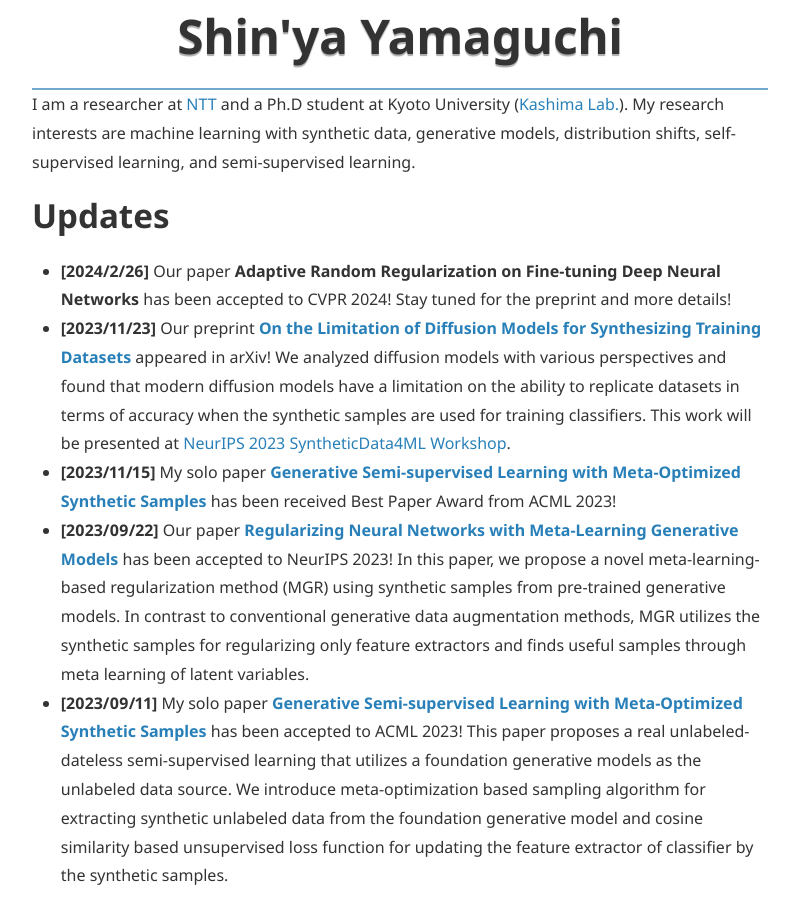
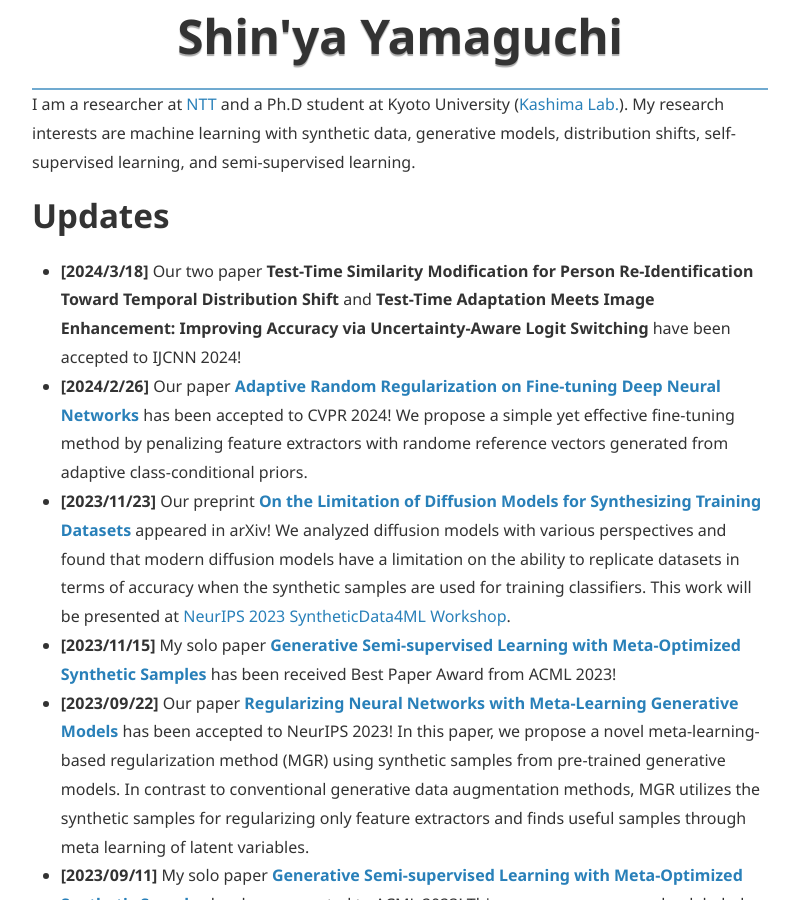
Before and after one commit to yshinya6/yshinya6.github.io, a Jekyll site: the page built from index.md, in a window 1280 px wide and 900 px high, scrolled down 340 px. Shown: the whole window, without its empty margins (240-1031 px from the left). Built offline with Jekyll 4.4.1, drawn with Linux system fonts in a browser that asks for light colours; nearby versions of some CDN libraries; some of the changed text lies outside the part shown.

Commit message:
Add CVPR 2024 preprint and IJCNN

```diff
--- a/index.md
+++ b/index.md
@@ -20,7 +20,8 @@ I am a researcher at [NTT](https://www.rd.ntt/e/cds/) and a Ph.D student at Kyot
 My research interests are machine learning with synthetic data, generative models, distribution shifts, self-supervised learning, and semi-supervised learning.
 
 # Updates
-* **[2024/2/26]** Our paper **Adaptive Random Regularization on Fine-tuning Deep Neural Networks** has been accepted to CVPR 2024! Stay tuned for the preprint and more details!
+* **[2024/3/18]** Our two paper **Test-Time Similarity Modification for Person Re-Identification Toward Temporal Distribution Shift** and **Test-Time Adaptation Meets Image Enhancement: Improving Accuracy via Uncertainty-Aware Logit Switching** have been accepted to IJCNN 2024!
+* **[2024/2/26]** Our paper [**Adaptive Random Regularization on Fine-tuning Deep Neural Networks**](https://arxiv.org/abs/2403.10097) has been accepted to CVPR 2024! We propose a simple yet effective fine-tuning method by penalizing feature extractors with randome reference vectors generated from adaptive class-conditional priors.
 * **[2023/11/23]** Our preprint [**On the Limitation of Diffusion Models for Synthesizing Training Datasets**](https://arxiv.org/abs/2311.13090) appeared in arXiv! We analyzed diffusion models with various perspectives and found that modern diffusion models have a limitation on the ability to replicate datasets in terms of accuracy when the synthetic samples are used for training classifiers. This work will be presented at [NeurIPS 2023 SyntheticData4ML Workshop](https://www.syntheticdata4ml.vanderschaar-lab.com/).
 * **[2023/11/15]** My solo paper [**Generative Semi-supervised Learning with Meta-Optimized Synthetic Samples**](https://arxiv.org/abs/2309.16143) has been received Best Paper Award from ACML 2023!
 * **[2023/09/22]** Our paper [**Regularizing Neural Networks with Meta-Learning Generative Models**](https://arxiv.org/abs/2307.13899) has been accepted to NeurIPS 2023! In this paper, we propose a novel meta-learning-based regularization method (MGR) using synthetic samples from pre-trained generative models. In contrast to conventional generative data augmentation methods, MGR utilizes the synthetic samples for regularizing only feature extractors and finds useful samples through meta learning of latent variables.
@@ -56,54 +57,63 @@ B.E. from Dept. of Computer Engineering, Yokohama National University
 - [DBLP](https://dblp.org/pid/215/6588.html)
 
 ## International Conference
-1. <u>S. Yamaguchi</u>, S. Kanai, K. Adachi, D. Chijiwa,
-**Adaptive Random Regularization on Fine-tuning Deep Neural Networks**,
+1. K. Adachi, S. Enomoto, T. Sasaki, <u>S. Yamaguchi</u>,
+**Test-Time Similarity Modification for Person Re-Identification Toward Temporal Distribution Shift**,
+International Joint Conference on Neural Networks (IJCNN), 2024.
+2. S. Enomoto, N. Hasegawa, K. Adachi, T. Sasaki, <u>S. Yamaguchi</u>, S. Suzuki, T. Eda,
+**Test-Time Adaptation Meets Image Enhancement: Improving Accuracy via Uncertainty-Aware Logit Switching**,
+International Joint Conference on Neural Networks (IJCNN), 2024.
+3. <u>S. Yamaguchi</u>, S. Kanai, K. Adachi, D. Chijiwa,
+[**Adaptive Random Regularization on Fine-tuning Deep Neural Networks**](https://arxiv.org/abs/2403.10097),
 The IEEE/CVF Conference on Computer Vision and Pattern Recognition (CVPR), 2024.
-2. <u>S. Yamaguchi</u>, S. Kanai, A. Kumagai, D. Chijiwa, H. Kashima,
+4. <u>S. Yamaguchi</u>, S. Kanai, A. Kumagai, D. Chijiwa, H. Kashima,
 [**Regularizing Neural Networks with Meta-Learning Generative Models**](https://arxiv.org/abs/2307.13899),
 Neural Information Processing Systems (NeurIPS), 2023.
-3. <u>S. Yamaguchi</u>,
-**Generative Semi-supervised Learning with Meta-Optimized Synthetic Samples**,
+5. <u>S. Yamaguchi</u>,
+[**Generative Semi-supervised Learning with Meta-Optimized Synthetic Samples**](https://proceedings.mlr.press/v222/yamaguchi24a.html),
 Asian Conference on Machine Learning (ACML), **Best Paper Award**, 2023.
-4. S. Suzuki, <u>S. Yamaguchi</u>, S. Takeda, S. Kanai, N. Makishima, A. Ando, R. Masumura,
+6. S. Suzuki, <u>S. Yamaguchi</u>, S. Takeda, S. Kanai, N. Makishima, A. Ando, R. Masumura,
 [**Adversarial Finetuning with Latent Representation Constraint to Mitigate Accuracy-Robustness Tradeoff**](https://arxiv.org/abs/2308.16454),
 The IEEE/CVF International Conference on Computer Vision (ICCV), 2023.
-5. K. Adachi, <u>S. Yamaguchi</u>, A. Kumagai,
+7. K. Adachi, <u>S. Yamaguchi</u>, A. Kumagai,
 [**Covariance-aware Feature Alignment with Pre-computed Source Statistics for Test-time Adaptation**](https://arxiv.org/abs/2204.13263),
 IEEE International Conference on Image Processing (ICIP), 2023.
-6. S. Kanai, <u>S. Yamaguchi</u>, M. Yamada, H. Takahashi, Y. Ida,
+8. S. Kanai, <u>S. Yamaguchi</u>, M. Yamada, H. Takahashi, Y. Ida,
 [**Switching One-Versus-the-Rest Loss to Increase the Margin of Logits for Adversarial Robustness**](https://arxiv.org/abs/2207.10283),
 International Conference on Machine Learning (ICML), 2023.
-7. D. Chijiwa, <u>S. Yamaguchi</u>, A. Kumagai, Y. Ida,
+9. D. Chijiwa, <u>S. Yamaguchi</u>, A. Kumagai, Y. Ida,
 [**Meta-ticket: Finding optimal subnetworks for few-shot learning within randomly initialized neural networks**](https://arxiv.org/abs/2205.15619),
 Neural Information Processing Systems (NeurIPS), 2022.
-8. K. Adachi, <u>S. Yamaguchi</u>,
+10. K. Adachi, <u>S. Yamaguchi</u>,
 [**Learning Robust Convolutional Neural Networks with Relevant Feature Focusing via Explanations**](https://arxiv.org/abs/2202.04237),
 IEEE International Conference on Multimedia & Expo (ICME), 2022.
-9. D. Chijiwa, <u>S. Yamaguchi</u>, Y. Ida, K. Umakoshi, T. Inoue,
+11. D. Chijiwa, <u>S. Yamaguchi</u>, Y. Ida, K. Umakoshi, T. Inoue,
 [**Pruning Randomly Initialized Neural Networks with Iterative Randomization**](https://openreview.net/pdf?id=QCPY2eMXYs),
 Neural Information Processing Systems (NeurIPS, **Spotlight**), 2021. [[arXiv]](https://arxiv.org/abs/2106.09269) [[code]](https://github.com/dchiji-ntt/iterand)
-10. <u>S. Yamaguchi</u>, S. Kanai,
+12. <u>S. Yamaguchi</u>, S. Kanai,
 [**F-Drop&Match: GANs with a Dead Zone in the High-Frequency Domain**](https://openaccess.thecvf.com/content/ICCV2021/html/Yamaguchi_F-DropMatch_GANs_With_a_Dead_Zone_in_the_High-Frequency_Domain_ICCV_2021_paper.html),
 International Conference on Computer Vision (ICCV), 2021. [[arXiv]](https://arxiv.org/abs/2106.02343)
-11. <u>S. Yamaguchi</u>, S. Kanai, T. Shioda, S. Takeda,
+13. <u>S. Yamaguchi</u>, S. Kanai, T. Shioda, S. Takeda,
 [**Image Enhanced Rotation Prediction for Self-Supervised Learning**](https://ieeexplore.ieee.org/document/9506132),
 IEEE International Conference on Image Processing (ICIP), 2021. [[arXiv]](https://arxiv.org/abs/1912.11603)
-12. S. Kanai, M. Yamada, <u>S. Yamaguchi</u>, H. Takahashi, Y. Ida,
+14. S. Kanai, M. Yamada, <u>S. Yamaguchi</u>, H. Takahashi, Y. Ida,
 [**Constraining Logits by Bounded Function for Adversarial Robustness**](https://ieeexplore.ieee.org/document/9533777),
 International Joint Conference on Neural Networks (IJCNN), 2021. [[arXiv]](https://arxiv.org/abs/2010.02558)
-13. <u>S. Yamaguchi</u>, S. Kanai, T. Eda,
+15. <u>S. Yamaguchi</u>, S. Kanai, T. Eda,
 [**Effective Data Augmentation with Multi-Domain Learning GANs**](https://ojs.aaai.org/index.php/AAAI/article/view/6131),
 AAAI Conference on Artificial Intelligence (AAAI), 2020. [[arXiv]](https://arxiv.org/abs/1912.11597)
-14. <u>S. Yamaguchi</u>, K. Kuramitsu,
+16. <u>S. Yamaguchi</u>, K. Kuramitsu,
 [**A Fusion Techniques of Schema and Syntax Rules for Validating Open Data**](https://link.springer.com/chapter/10.1007/978-3-319-56660-3_37),
 Asian Conference on Intelligent Information and Database Systems (ACIIDS), 2017
 
-## International Workshop
-1. <u>S. Yamaguchi</u> and T. Fukuda,
+## International Workshop (Refereed)
+1. <u>S. Yamaguchi</u>,
+**Analyzing Diffusion Models on Synthesizing Training Datasets**,
+Data-centric Machine Learning Workshop at ICLR 2024.
+2. <u>S. Yamaguchi</u> and T. Fukuda,
 [**On the Limitation of Diffusion Models for Synthesizing Training Datasets**](https://arxiv.org/abs/2311.13090),
 SyntheticData4ML Workshop at NeurIPS 2023.
-2.  <u>S. Yamaguchi</u>, S. Kanai, A. Kumagai, D. Chijiwa, H. Kashima,
+3.  <u>S. Yamaguchi</u>, S. Kanai, A. Kumagai, D. Chijiwa, H. Kashima,
 [**Regularizing Neural Networks with Meta-Learning Generative Models**](https://arxiv.org/abs/2307.13899),
 Data-centric Machine Learning Research (DMLR) Workshop at ICML 2023.
 
```
